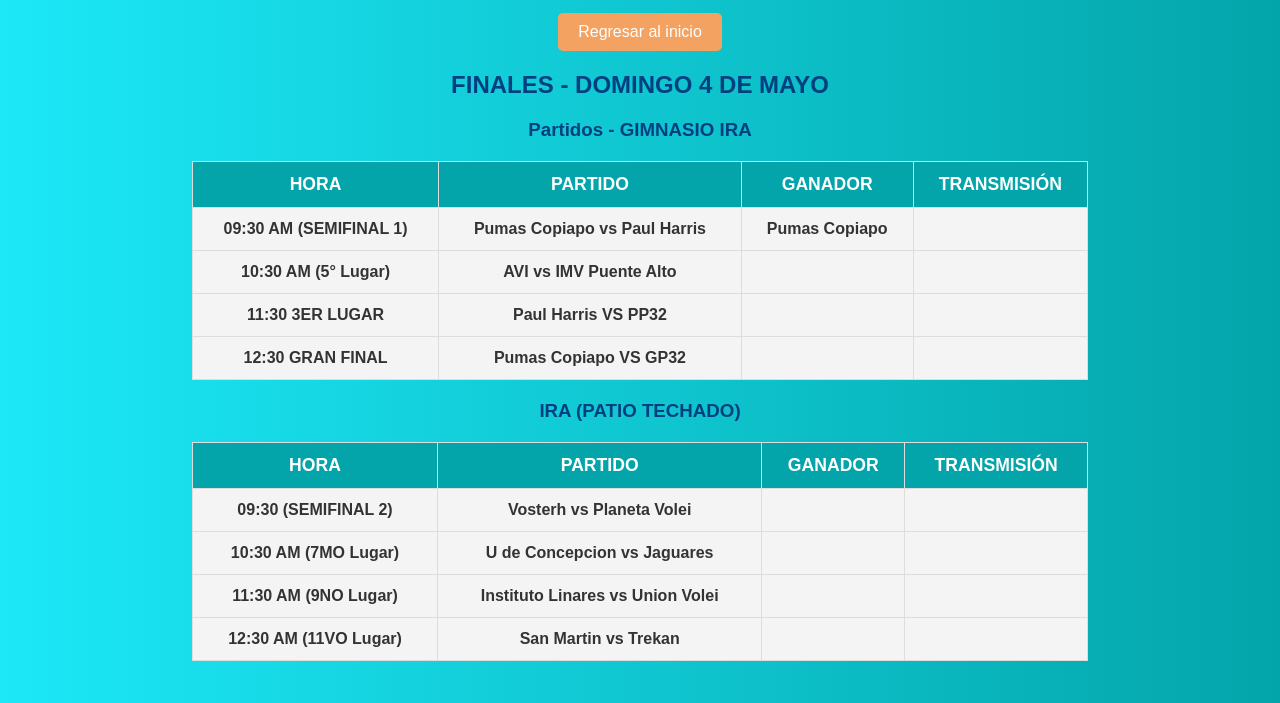
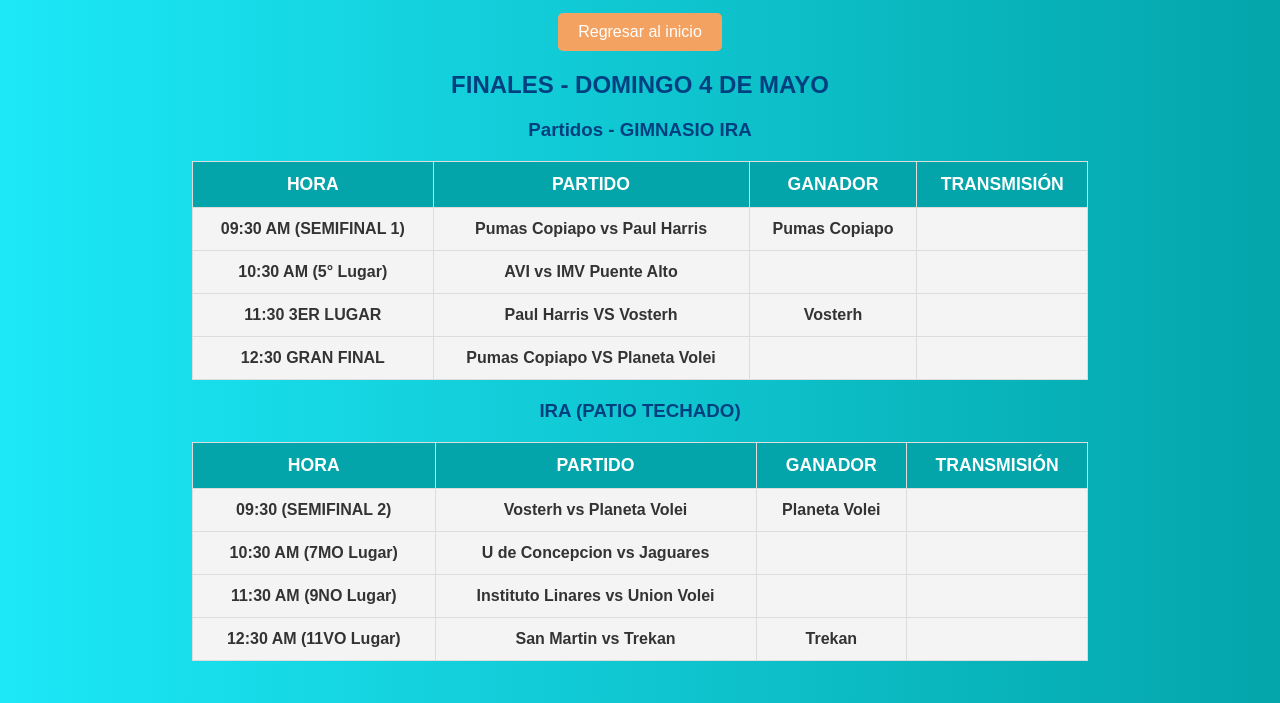
Before and after one commit to Renatomercado/liname14, a plain HTML site: page finales.html in a window 1280 px wide. Shown: the part 97-800 px from the top of the page. Drawn offline with Linux system fonts and the light colour scheme.

Commit message:
Update finales.html

```diff
--- a/finales.html
+++ b/finales.html
@@ -78,14 +78,14 @@
 
                 <tr>
                     <td>11:30 3ER LUGAR</td>
-                    <td>Paul Harris VS PP32</td>
-                    <td></td>
+                    <td>Paul Harris VS Vosterh</td>
+                    <td>Vosterh</td>
                     <td></td>
                 </tr>
 
                 <tr>
                     <td>12:30 GRAN FINAL</td>
-                    <td>Pumas Copiapo VS GP32</td>
+                    <td>Pumas Copiapo VS Planeta Volei</td>
                     <td></td>
                     <td></td>
                 </tr>
@@ -111,7 +111,7 @@
                 <tr>
                     <td>09:30 (SEMIFINAL 2) </td>
                     <td>Vosterh vs Planeta Volei</td>
-                    <td></td>
+                    <td>Planeta Volei</td>
                     <td></td>
                 </tr>
                 <tr>
@@ -129,7 +129,7 @@
                 <tr>
                     <td>12:30 AM (11VO Lugar)</td>
                     <td>San Martin vs Trekan</td>
-                    <td></td>
+                    <td>Trekan</td>
                     <td></td>
                 </tr>
             </tbody>
```
